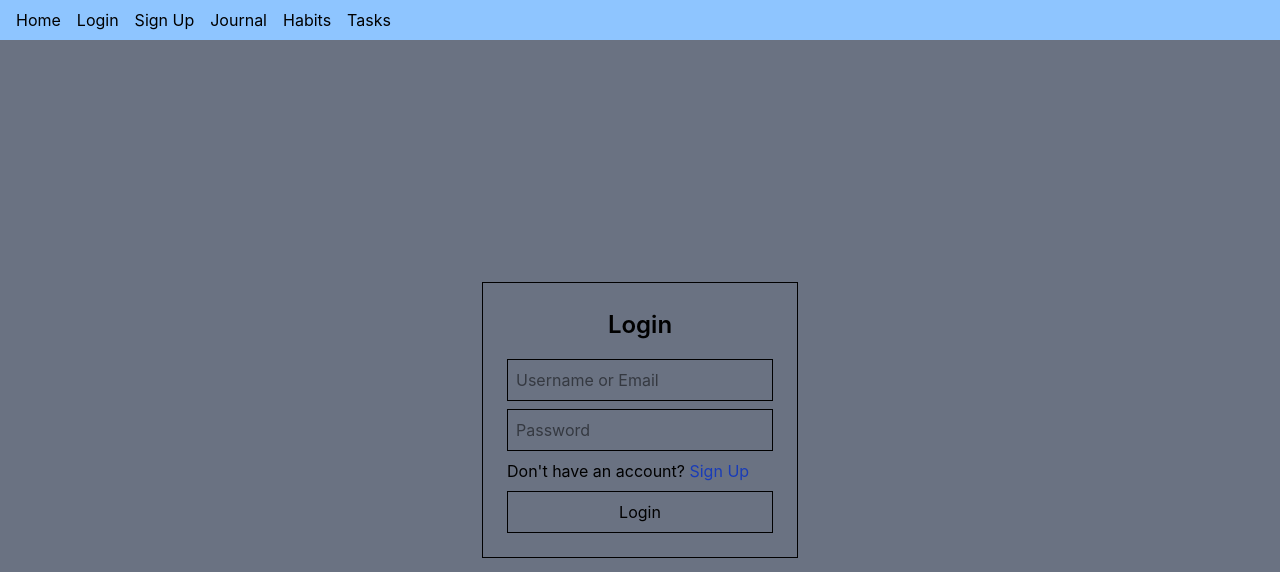
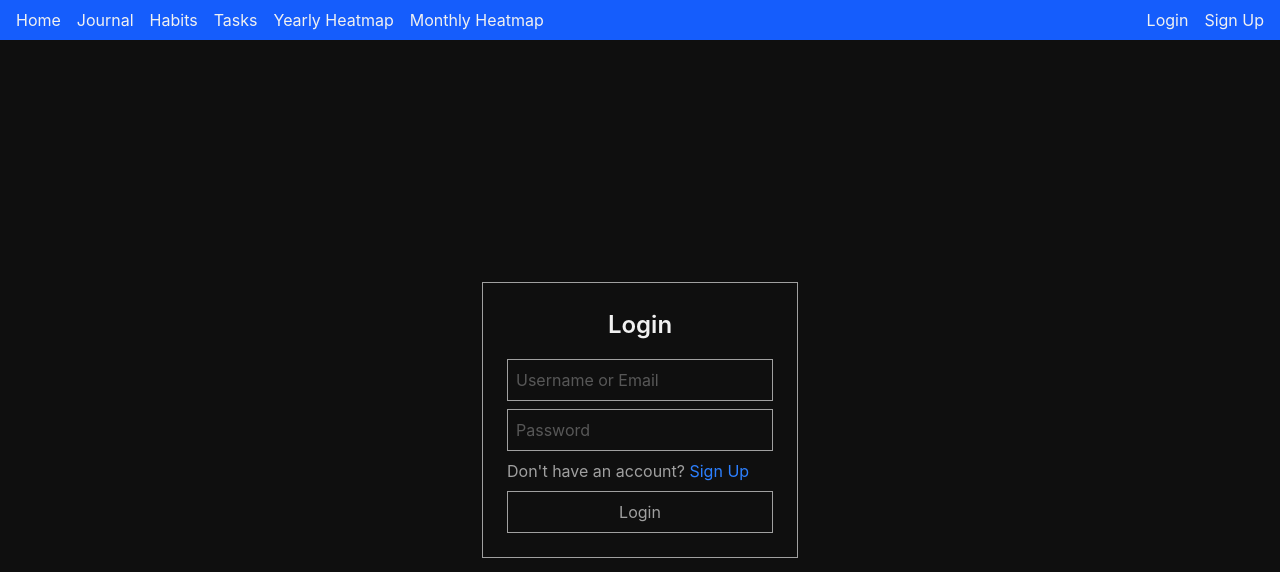
Before and after one commit to Feenixtm/test_v1, a React (Vite) app: page /login in a window 1280 px wide. Shown: the top 572 px of the page. Built offline with nearby package versions, Linux system fonts and the light colour scheme.

Commit message:
Updated more styling. Especially coloring

```diff
--- a/src/App.css
+++ b/src/App.css
@@ -1 +1,22 @@
 @import "tailwindcss";
+
+:root {
+    --black-15: #0f0f0f;
+    --black-33: #212121;
+    --black-45: #2d2d2d;
+    --gray-160: #a0a0a0;
+    --white-241: #f1f1f1;
+}
+
+main {
+    background-color: var(--black-15);
+    color: var(--gray-160);
+}
+
+h1 {
+    color: var(--white-241);
+}
+
+nav {
+    color: var(--white-241);
+}
--- a/src/App.jsx
+++ b/src/App.jsx
@@ -9,6 +9,9 @@ import Home from './components/Home';
 import Journal from './features/journal/components/Journal';
 import Habits from './features/habits/components/Habits';
 import Tasks from './features/tasks/components/Tasks';
+
+import YearlyHeatmap from './features/heatmaps/components/YearlyHeatmap';
+import MonthlyHeatmap from './features/heatmaps/components/MonthlyHeatmap';
 
 
 function App() {
@@ -23,11 +26,13 @@ function App() {
 
         <Routes>
           <Route path="/" element={<Home />} />
-          <Route path="/login" element={<Login />} />
-          <Route path="/sign-up" element={<SignUp />} />
+          <Route path="/heatmaps/yearly" element={<YearlyHeatmap />} />
+          <Route path="/heatmaps/monthly" element={<MonthlyHeatmap />} />
           <Route path="/journal" element={<Journal />} />
           <Route path="/habits" element={<Habits />} />
           <Route path="/tasks" element={<Tasks />} />
+          <Route path="/login" element={<Login />} />
+          <Route path="/sign-up" element={<SignUp />} />
         </Routes>
 
         </main>
--- a/src/components/DevHeader.jsx
+++ b/src/components/DevHeader.jsx
@@ -2,14 +2,21 @@ import { Link } from 'react-router-dom'
 
 const DevHeader = () => {
     return (
-        <header className="px-4 py-2 bg-blue-300">
-            <nav className="flex gap-4">
-                <Link to="/">Home</Link>
-                <Link to="/login">Login</Link>
-                <Link to="/sign-up">Sign Up</Link>
-                <Link to="/journal">Journal</Link>
-                <Link to="/habits">Habits</Link>
-                <Link to="/tasks">Tasks</Link>
+        <header className="px-4 py-2 bg-blue-600">
+            <nav className="flex justify-between">
+                <div className="flex gap-4">
+                    <Link to="/">Home</Link>
+                    <Link to="/journal">Journal</Link>
+                    <Link to="/habits">Habits</Link>
+                    <Link to="/tasks">Tasks</Link>
+                    <Link to="/heatmaps/yearly">Yearly Heatmap</Link>
+                    <Link to="/heatmaps/monthly">Monthly Heatmap</Link>
+                </div>
+
+                <div className="flex gap-4">
+                    <Link to="/login">Login</Link>
+                    <Link to="/sign-up">Sign Up</Link>
+                </div>
             </nav>
         </header>
     )
--- a/src/components/forms/Login.jsx
+++ b/src/components/forms/Login.jsx
@@ -56,7 +56,7 @@ const Login = () => {
 
           {error && <p className="text-red-500">{error}</p>}
 
-          <p>Don't have an account? <a href="/sign-up" className="text-blue-800">Sign Up</a></p>
+          <p>Don't have an account? <a href="/sign-up" className="text-blue-500">Sign Up</a></p>
 
           <button className="py-2 border hover:bg-black hover:text-white cursor-pointer" type="button">Login</button>
         </form>
--- a/src/components/forms/SignUp.jsx
+++ b/src/components/forms/SignUp.jsx
@@ -76,7 +76,7 @@ const SignUp = () => {
             required
           />
           {error && <p className="text-red-500">{error}</p>}
-          <p>Already have an account? <a href="/login" className="text-blue-800">Login</a></p>
+          <p>Already have an account? <a href="/login" className="text-blue-500">Login</a></p>
 
           <button className="py-2 border hover:bg-black hover:text-white cursor-pointer" type="button">Sign Up</button>
         </form>
--- /dev/null
+++ b/src/features/heatmaps/components/MonthlyHeatmap.jsx
@@ -0,0 +1,11 @@
+import React from 'react';
+
+const MonthlyHeatmap = () => {
+    return (
+        <div>
+            Monthly Heatmap Component
+        </div>
+    );
+};
+
+export default MonthlyHeatmap;
--- /dev/null
+++ b/src/features/heatmaps/components/YearlyHeatmap.jsx
@@ -0,0 +1,12 @@
+
+import React from 'react';
+
+const YearlyHeatmap = () => {
+    return (
+        <div>
+            Yearly Heatmap Component
+        </div>
+    );
+};
+
+export default YearlyHeatmap;
```
